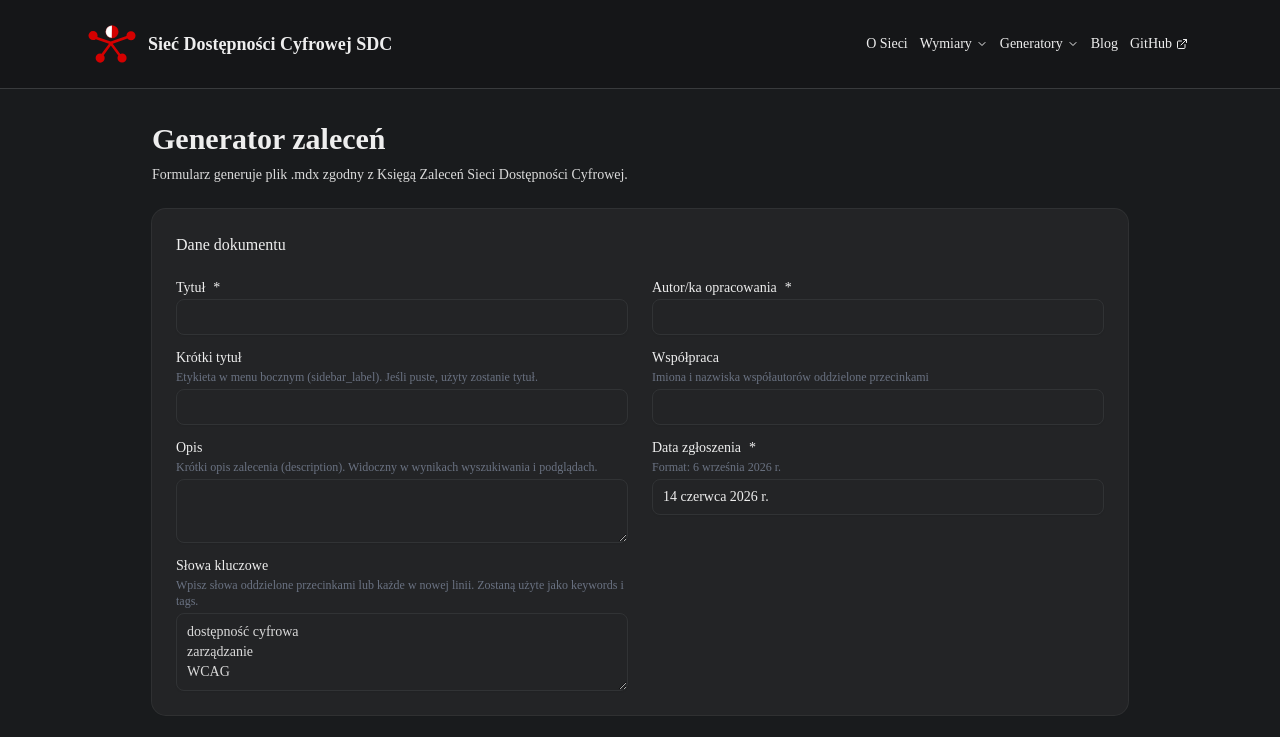
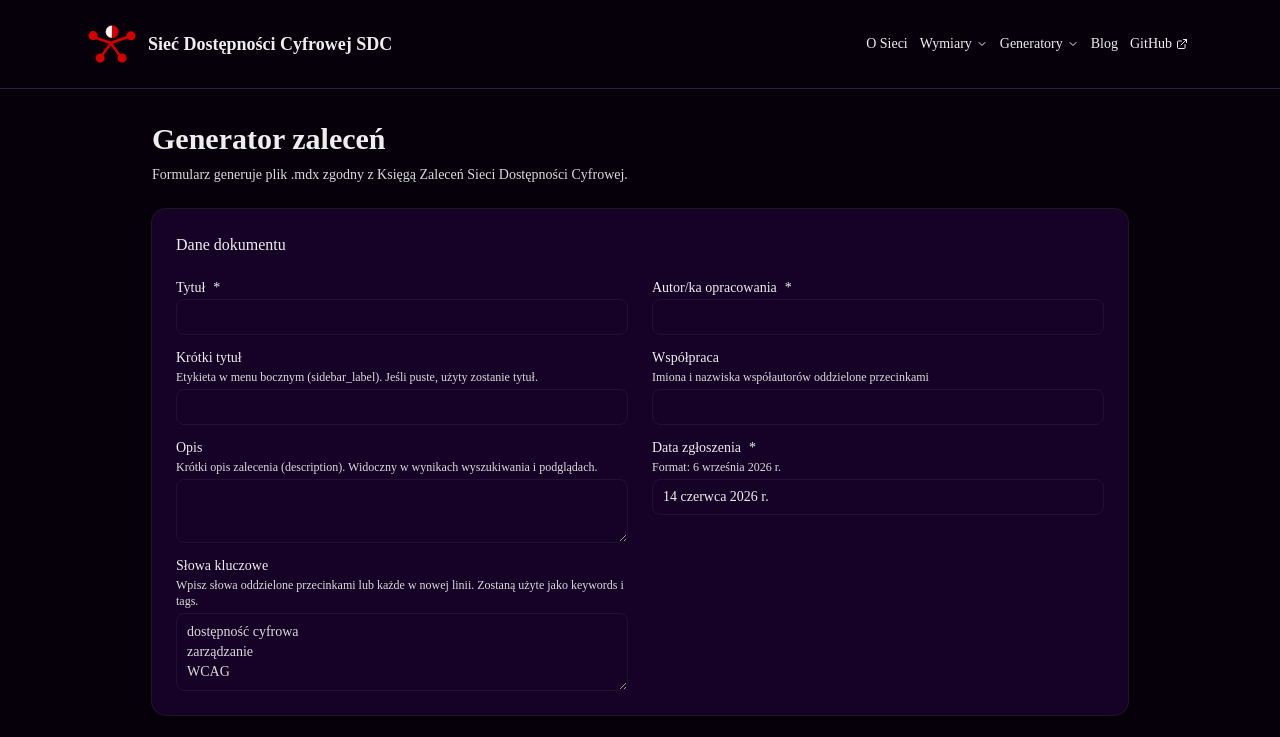
Before and after one commit to wojsmol/sdc-generatory, a Next.js app: page /generator-zalecen in a window 1280 px wide. Shown: the top 737 px of the page. Built offline with nearby package versions, Linux system fonts and the light colour scheme.

Commit message:
feat(theme): ustaw kolory tła #05000A i kart #150226, popraw FormDescription
- background: #05000A (oklch 0.0875)
- card/popover: #150226 (oklch 0.1604)
- muted-foreground: gray-200 (16.8:1 na tle ✓ AAA)
- FormDescription: text-gray-500 → text-muted-foreground

```diff
--- a/src/app/globals.css
+++ b/src/app/globals.css
@@ -56,33 +56,33 @@
    */
   --sdc-primary: oklch(0.3190 0.1203 336.147); /* #551049 */
 
-  /* Ciemny motyw jako domyślny */
-  --background:         oklch(0.22 0.005 260);   /* ciemne tło – lekko chłodne */
-  --foreground:         oklch(0.95 0 0);          /* jasny tekst */
+  /* Tło: #05000A, sekcje/karty: #150226 */
+  --background:         oklch(0.0875 0.0438 311.990); /* #05000A */
+  --foreground:         oklch(0.95 0 0);               /* biały tekst: 20.8:1 ✓ AAA */
 
-  --card:               oklch(0.26 0.005 260);   /* karty – nieco jaśniejsze od tła */
+  --card:               oklch(0.1604 0.0743 304.768); /* #150226 */
   --card-foreground:    oklch(0.95 0 0);
 
-  --popover:            oklch(0.26 0.005 260);
+  --popover:            oklch(0.1604 0.0743 304.768);
   --popover-foreground: oklch(0.95 0 0);
 
   /* Primary = SDC #551049 – przyciski, akcenty */
   --primary:            var(--sdc-primary);
   --primary-foreground: oklch(1 0 0);             /* biały tekst na primary: 13.5:1 ✓ AAA */
 
-  --secondary:          oklch(0.30 0.005 260);
+  --secondary:          oklch(0.20 0.05 305);
   --secondary-foreground: oklch(0.95 0 0);
 
-  --muted:              oklch(0.30 0.005 260);
-  --muted-foreground:   oklch(0.89 0 0);          /* gray-200 equiv: 9.9:1 na tle ✓ AAA */
+  --muted:              oklch(0.20 0.05 305);
+  --muted-foreground:   oklch(0.89 0 0);          /* gray-200: 16.8:1 na tle ✓ AAA */
 
-  --accent:             oklch(0.32 0.008 260);
+  --accent:             oklch(0.22 0.06 305);
   --accent-foreground:  oklch(0.95 0 0);
 
   --destructive:        oklch(0.577 0.245 27.325);
 
-  --border:             oklch(0.35 0.005 260);    /* widoczna ramka na ciemnym tle */
-  --input:              oklch(0.32 0.005 260);
+  --border:             oklch(0.28 0.06 305);
+  --input:              oklch(0.22 0.06 305);
   --ring:               var(--sdc-primary);
 
   --chart-1: oklch(0.87 0 0);
@@ -93,13 +93,13 @@
 
   --radius: 0.625rem;
 
-  --sidebar:                oklch(0.20 0.005 260);
+  --sidebar:                oklch(0.0875 0.0438 311.990); /* = background, header ciemny */
   --sidebar-foreground:     oklch(0.95 0 0);
   --sidebar-primary:        var(--sdc-primary);
   --sidebar-primary-foreground: oklch(1 0 0);
-  --sidebar-accent:         oklch(0.28 0.005 260);
+  --sidebar-accent:         oklch(0.1604 0.0743 304.768);
   --sidebar-accent-foreground: oklch(0.95 0 0);
-  --sidebar-border:         oklch(0.32 0.005 260);
+  --sidebar-border:         oklch(0.28 0.06 305);
   --sidebar-ring:           var(--sdc-primary);
 }
 
--- a/src/components/ui/form.tsx
+++ b/src/components/ui/form.tsx
@@ -83,7 +83,7 @@ FormControl.displayName = "FormControl"
 const FormDescription = React.forwardRef<HTMLParagraphElement, React.HTMLAttributes<HTMLParagraphElement>>(
   ({ className, ...props }, ref) => {
     const { formDescriptionId } = useFormField()
-    return <p ref={ref} id={formDescriptionId} className={cn("text-xs text-gray-500", className)} {...props} />
+    return <p ref={ref} id={formDescriptionId} className={cn("text-xs text-muted-foreground", className)} {...props} />
   }
 )
 FormDescription.displayName = "FormDescription"
```
